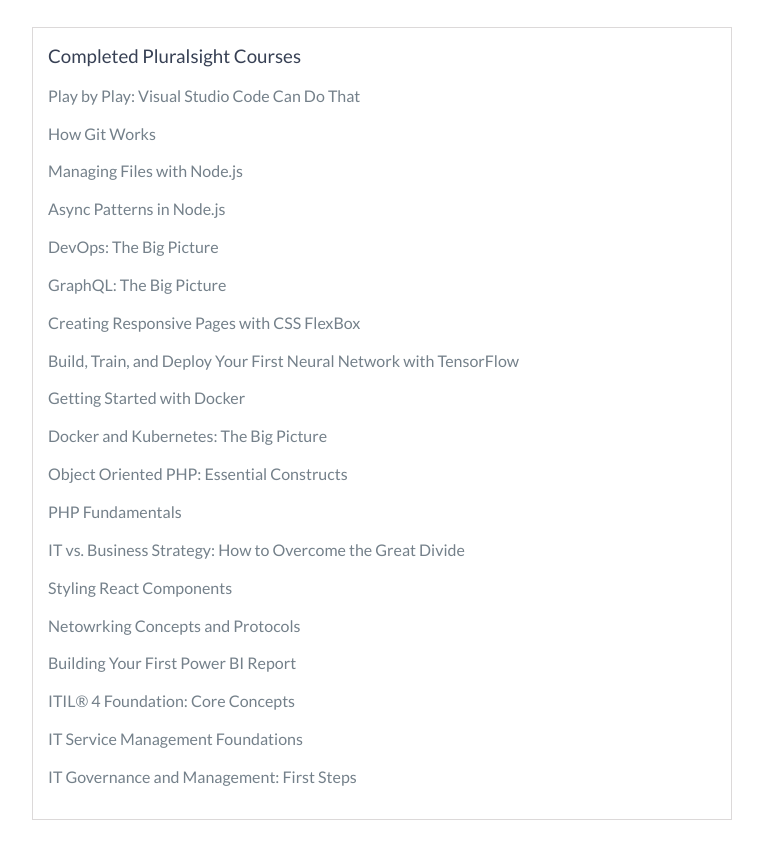
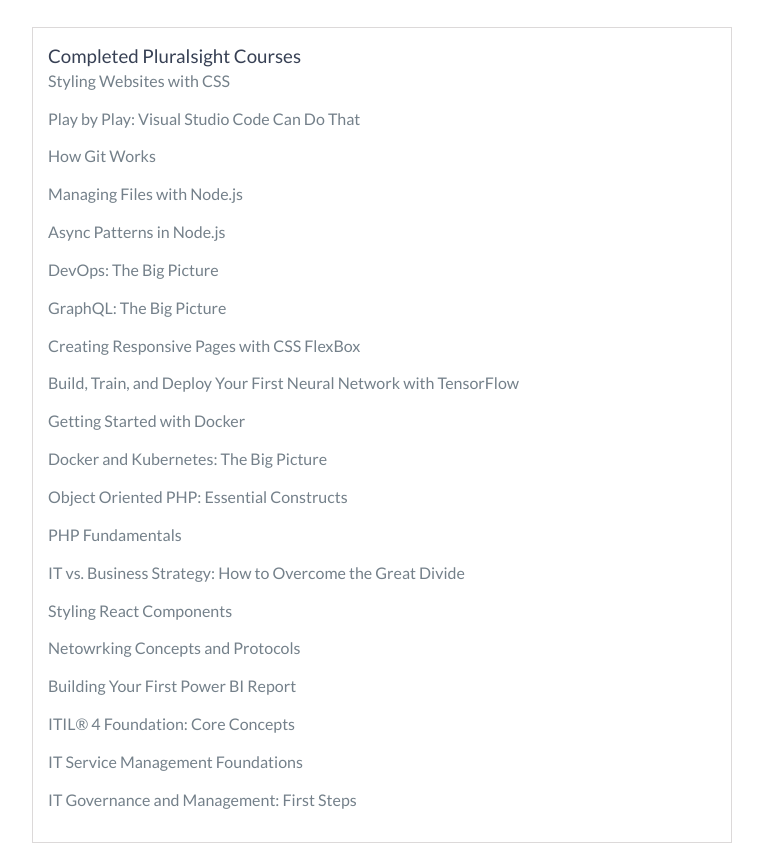
Before and after one commit to FullStackJohnMack/fullstackjohnmack.github.io, a plain HTML site: page index.html in a window 1280 px wide. Shown: the part 7267-8134 px from the top of the page, without its empty margins (258-1021 px from the left). Drawn offline with nearby package versions, Linux system fonts and the light colour scheme.

Commit message:
added pluralsight course

```diff
--- a/index.html
+++ b/index.html
@@ -357,7 +357,7 @@
 
         <div class="education-block">
             <h3>Completed Pluralsight Courses</h3>
-            <h4></h4>
+            <h4>Styling Websites with CSS</h4>
             <h4>Play by Play: Visual Studio Code Can Do That</h4>
             <h4>How Git Works</h4>
             <h4>Managing Files with Node.js</h4>
```
